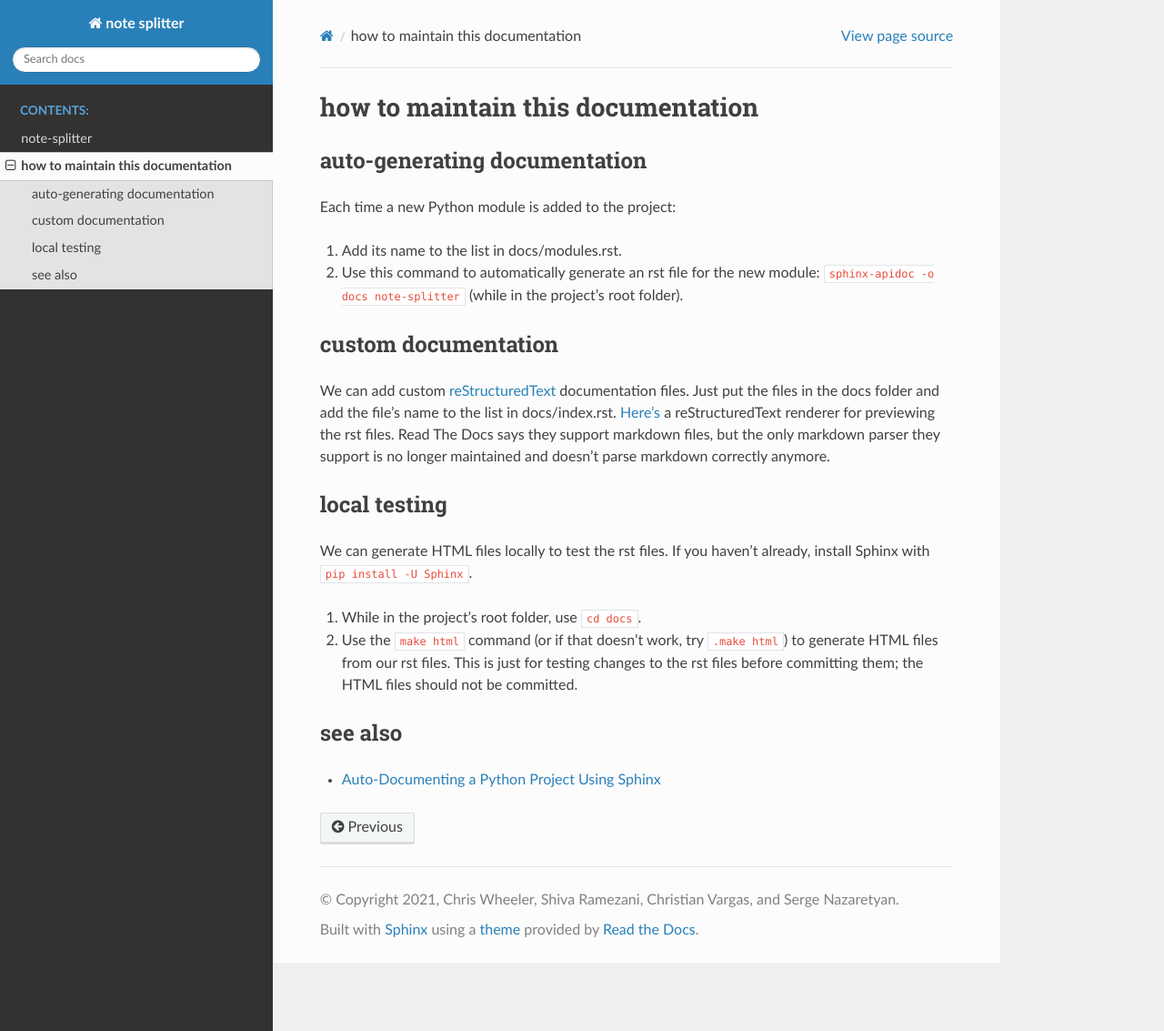
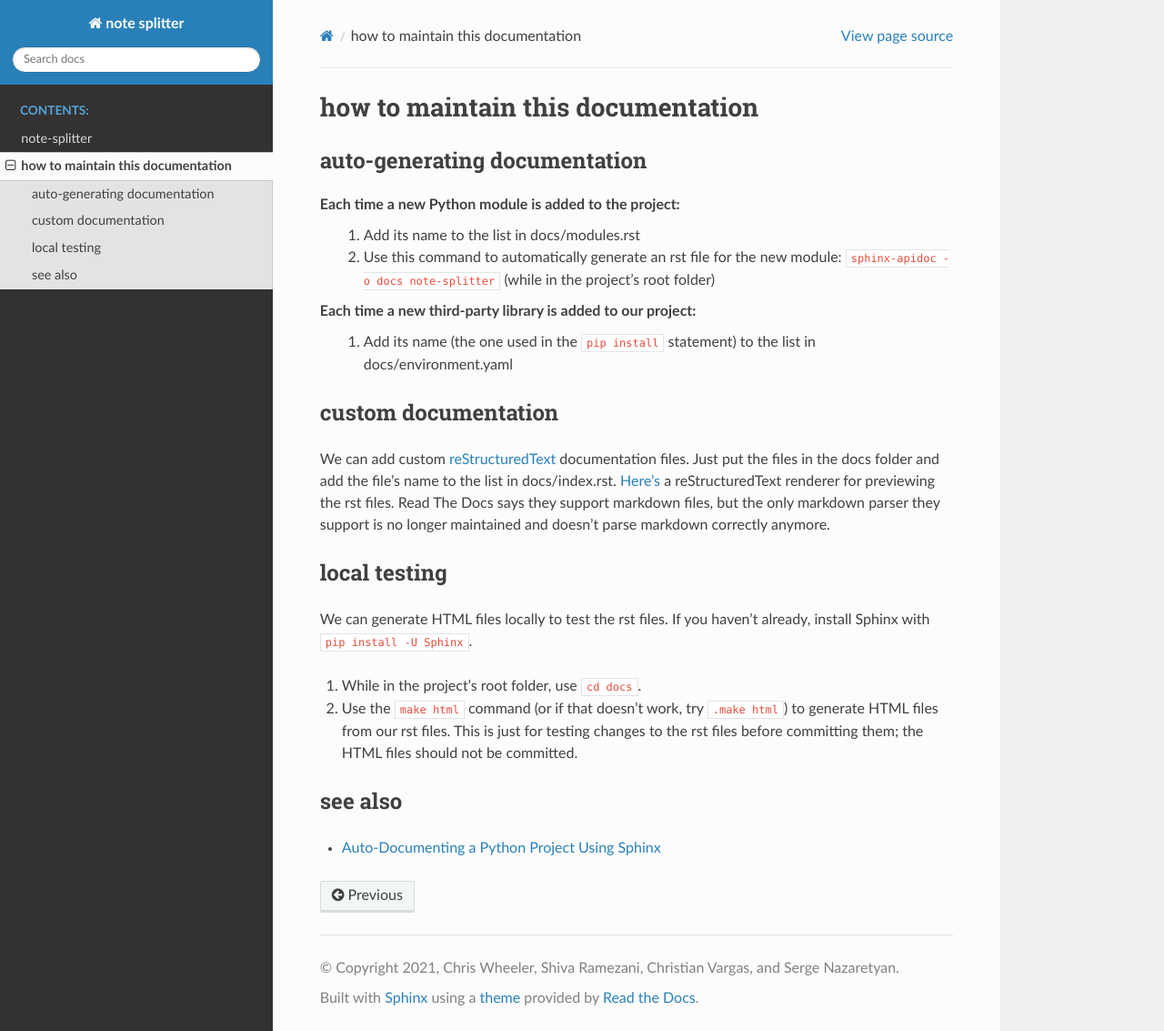
Before and after one commit to wheelercj/note-splitter, a Sphinx documentation site: the page built from docs/how-to-doc.rst, in a window 1280 px wide and 1133 px high. Shown: the whole window at 91% size. Built offline with Sphinx 7.4.7 and the Read the Docs theme 2.0.0, drawn with Linux system fonts in a browser that asks for light colours.

Commit message:
Add instructions for how to allow third-party libraries

```diff
--- a/docs/how-to-doc.rst
+++ b/docs/how-to-doc.rst
@@ -5,9 +5,11 @@ how to maintain this documentation
 auto-generating documentation
 -----------------------------
 Each time a new Python module is added to the project:
+ 1. Add its name to the list in docs/modules.rst
+ 2. Use this command to automatically generate an rst file for the new module: :code:`sphinx-apidoc -o docs note-splitter` (while in the project's root folder)
 
-1. Add its name to the list in docs/modules.rst.
-2. Use this command to automatically generate an rst file for the new module: :code:`sphinx-apidoc -o docs note-splitter` (while in the project's root folder).
+Each time a new third-party library is added to our project:
+ 1. Add its name (the one used in the :code:`pip install` statement) to the list in docs/environment.yaml
 
 custom documentation
 --------------------
```
